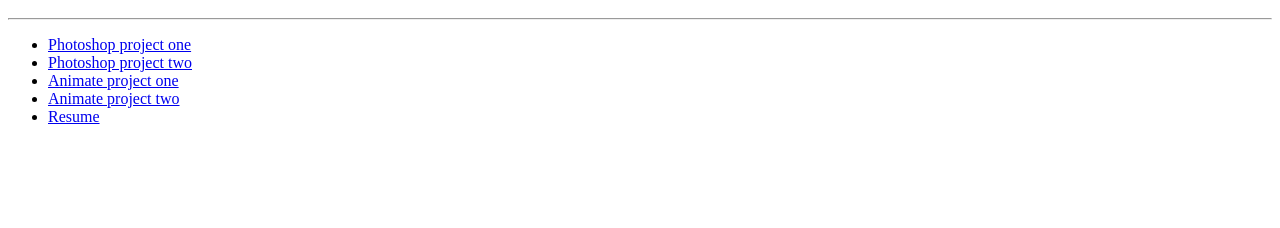
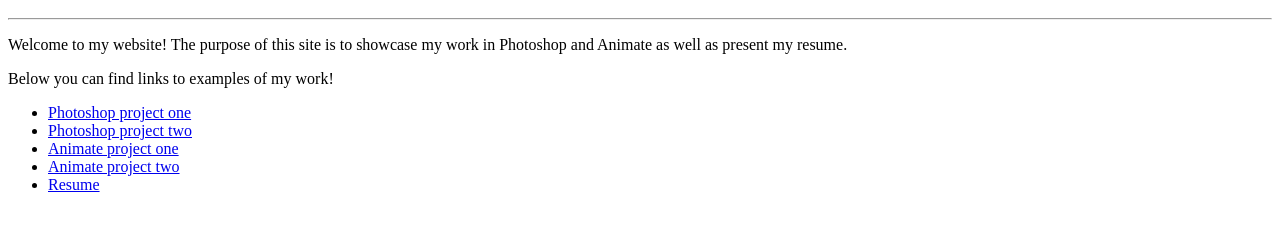
Before and after one commit to rachelkaydunphy-ui/Myportfolio, a plain HTML site: page index.html in a window 1280 px wide. Shown: the part 48-276 px from the top of the page. Drawn offline with Linux system fonts and the light colour scheme.

Commit message:
more copy

```diff
--- a/index.html
+++ b/index.html
@@ -1,5 +1,7 @@
 <H1>Rachel Dunphy's Portfolio</H1>
 <hr>
+<p>Welcome to my website! The purpose of this site is to showcase my work in Photoshop and Animate as well as present my resume.</p>
+<p>Below you can find links to examples of my work!</p>
 <nav>
     <ul>
         <li><a href="project1.html">Photoshop project one</a></li>
```
